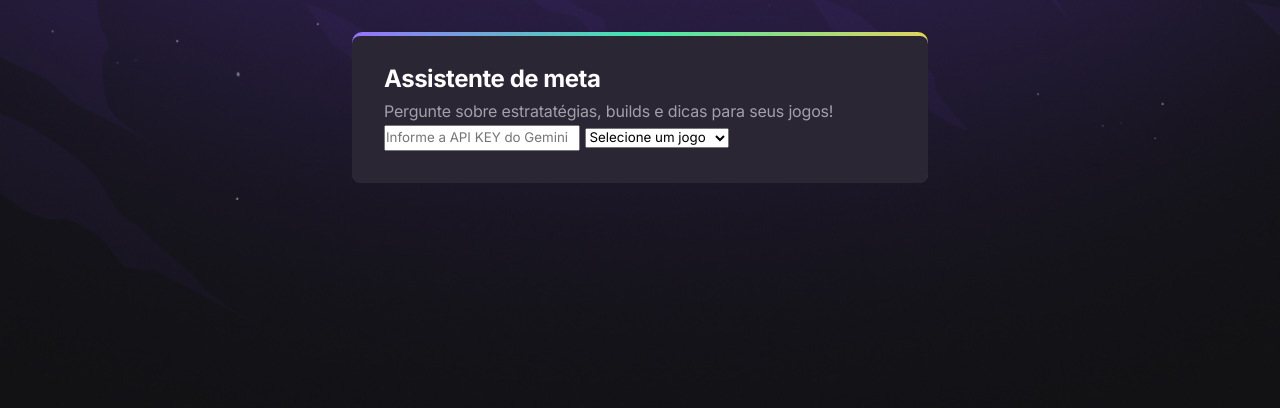
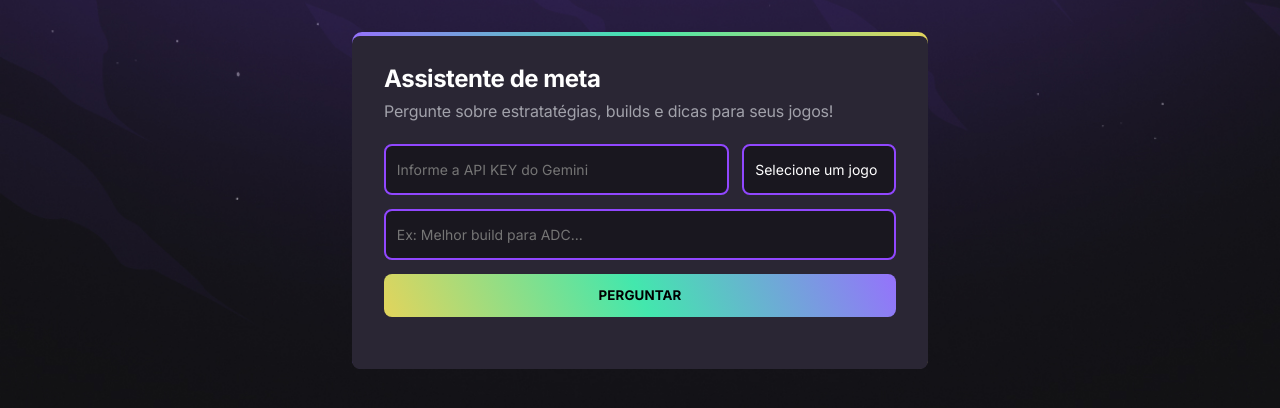
Before and after one commit to barbosaluc/NWL, a plain HTML site: page index.html in a window 1280 px wide. Shown: the part 198-606 px from the top of the page. Drawn offline with Linux system fonts and the light colour scheme.

```diff
--- a/index.html
+++ b/index.html
@@ -27,16 +27,25 @@
                 <p>Pergunte sobre estratatégias, builds e dicas para seus jogos!</p>
 
                 <form>
-                    <input type="password" placeholder="Informe a API KEY do Gemini">
+                    <input type="password" placeholder="Informe a API KEY do Gemini" required>
 
                     <select>
                         <option value="">Selecione um jogo</option>
                         <option value="valorant">Valorant</option>
                         <option value="lol">League of Legends</option>
+                        <option value="csgo">CS:GO</option>
                     </select>
+                    <input type="text" placeholder="Ex: Melhor build para ADC...">
+
+                    <button>
+                        Perguntar
+                    </button>
                 </form>
+                <div id="aiResponse">
+                    <div class="response-content">
+                    </div>
+                </div>
             </div>
-
         </section>
     </main>
 </body>
--- a/style.css
+++ b/style.css
@@ -71,3 +71,41 @@ main section {
     transform: translateY(0);
    }
 }
+
+form {
+    display: flex;
+    gap: 0.85rem;
+    flex-wrap: wrap;
+    margin: 1.25rem 0;
+}
+
+input, select {
+    all: unset;
+    border: 2px solid #9147ff;
+    border-radius: 0.5rem;
+    padding: 0.675rem;
+    font-size: 0.875rem;
+    background-color: #00000066;
+}
+
+input {
+    flex: 1;
+}
+button {
+    width: 100%;
+    border: 0;
+    background-image: linear-gradient(245deg, #9572FC 0%, #43E7AD 50%, #E2D45C 100%);
+    padding: 0.675rem;
+    border-radius: 0.5rem;
+    font-weight: bold;
+    text-transform: uppercase;
+    letter-spacing: 0.12px;
+
+    transition: all 0.3s;
+}
+
+button:hover {
+    cursor:pointer;
+    transform: translateY(-2px);
+    box-shadow: 0 5px 1rem rgba(255, 248, 107, 0.2);
+}
```
Also changed, not shown: 1 other file.
